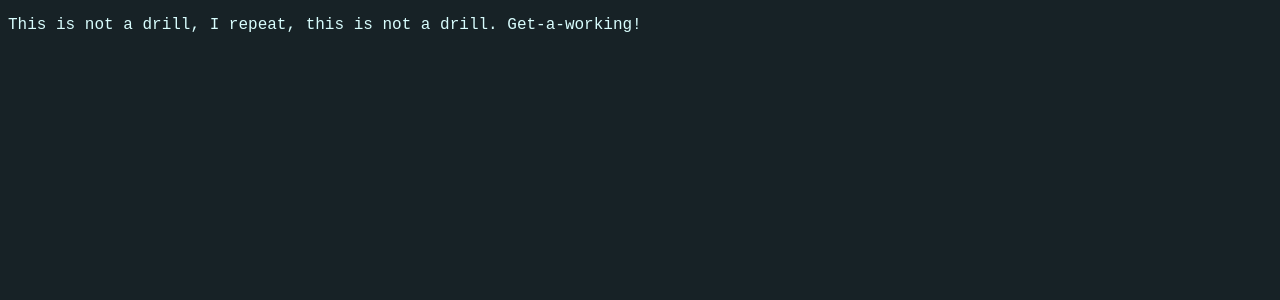
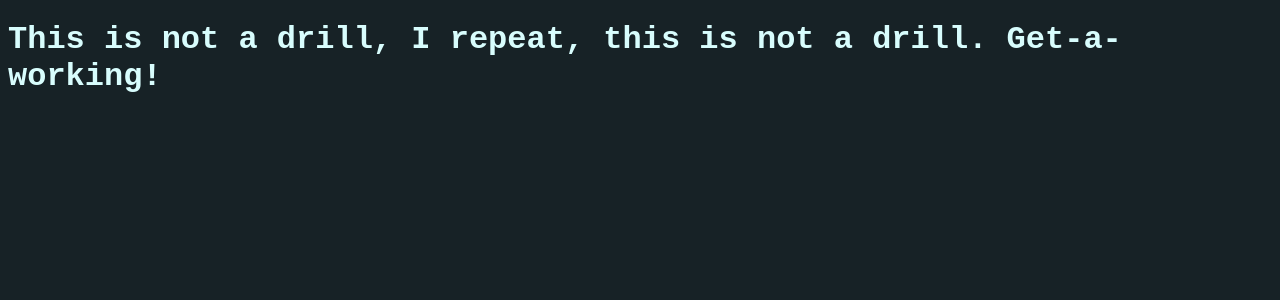
Before and after one commit to Javernus/ContentDB, a PHP site: page / in a window 1280 px wide. Shown: the top 300 px of the page. Run offline with PHP 8.4, Linux system fonts and the light colour scheme.

Commit message:
chore(css, fonts): Fixes minor styling issues and moves text colour declaration.

```diff
--- a/index.php
+++ b/index.php
@@ -10,6 +10,6 @@
     <link href="theme/main.css" rel="stylesheet">
   </head>
   <body>
-    <p>This is not a drill, I repeat, this is not a drill. Get-a-working!</p>
+    <h1>This is not a drill, I repeat, this is not a drill. Get-a-working!</h1>
   </body>
 </html>
--- a/theme/main.css
+++ b/theme/main.css
@@ -11,12 +11,14 @@
   font-weight: bold;
   font-style: normal;
 }
+
 @font-face {
   font-family: 'Courier New', Courier, monospace;
   src: url(Courier\ New\ Italic.ttf);
   font-weight: normal;
   font-style: italic;
 }
+
 @font-face {
   font-family: 'Courier New', Courier, monospace;
   src: url(Courier\ New\ Bold\ Italic.ttf);
@@ -27,8 +29,5 @@
 body {
   background-color: var(--neutral-main);
   font-family: 'Courier New', Courier, monospace;
-}
-
-p {
   color: var(--text-colour);
 }
```
